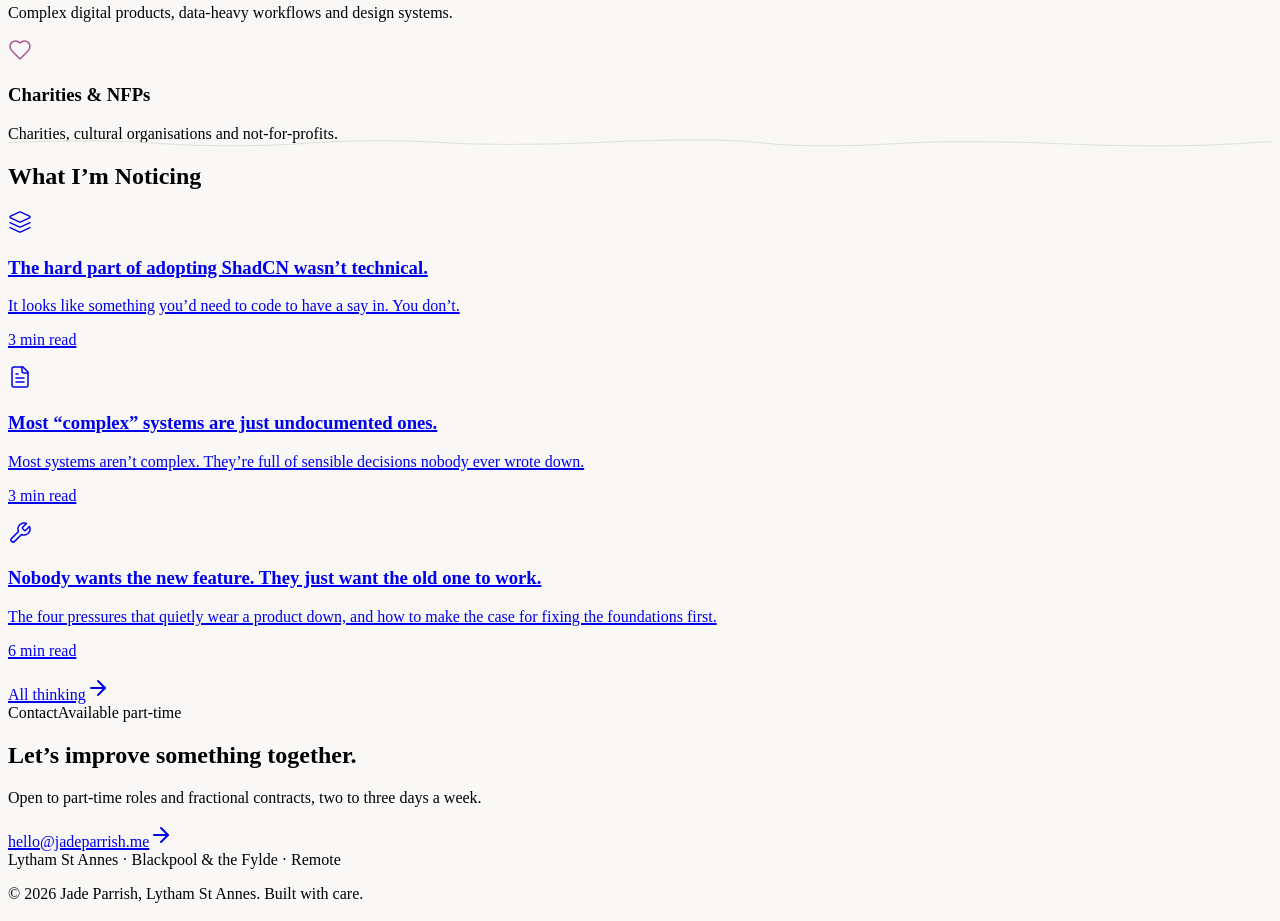
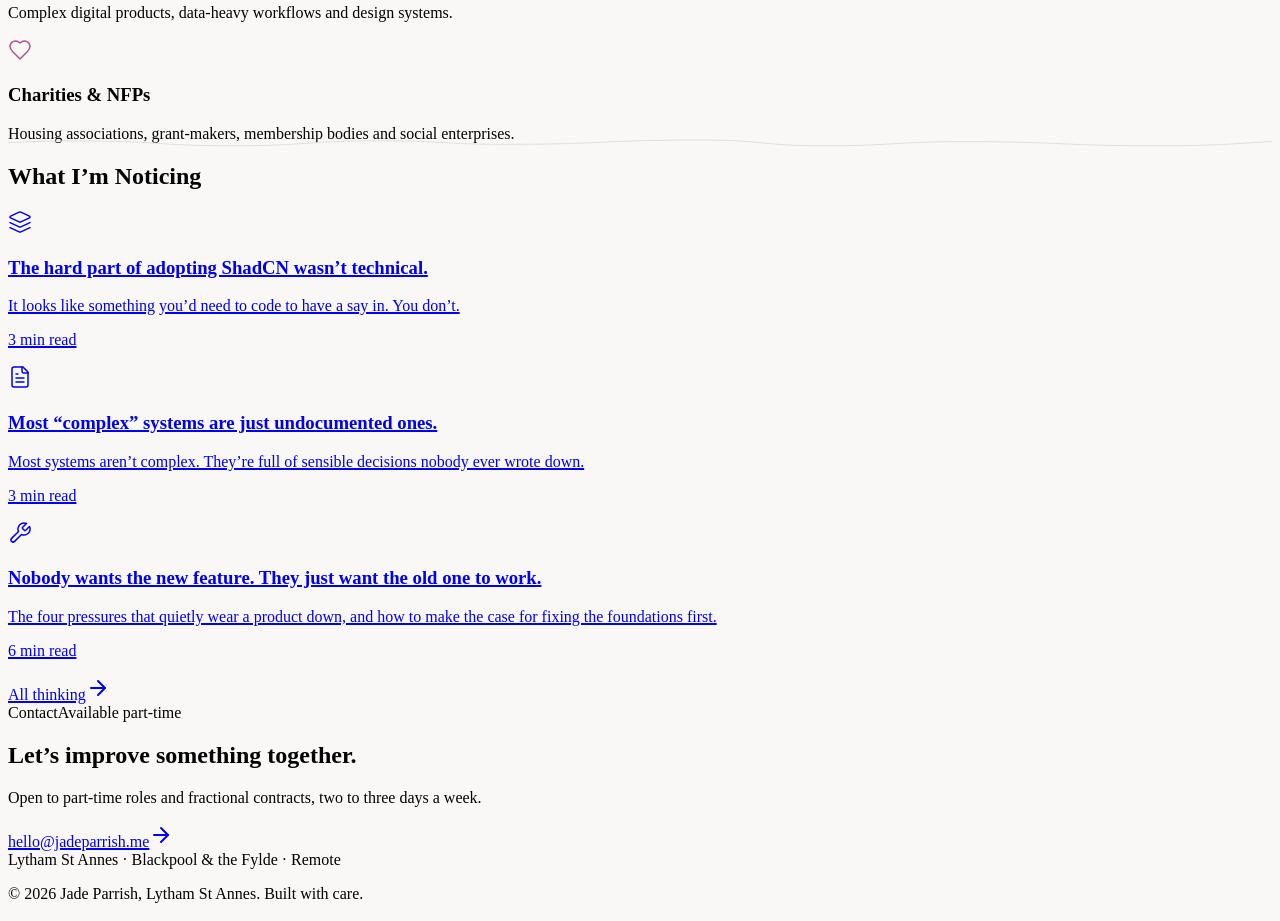
Before and after one commit to jadeparrish/portfolio, a Next.js app: page / in a window 1280 px wide. Shown: the part 7880-8801 px from the top of the page. Built offline with nearby package versions, Linux system fonts and the light colour scheme.

Commit message:
Update description for Charities & NFPs section

```diff
--- a/app/page.js
+++ b/app/page.js
@@ -102,7 +102,7 @@ const whoIWorkWith = [
   {
     icon: Heart,
     title: 'Charities & NFPs',
-    description: 'Charities, cultural organisations and not-for-profits.',
+    description: 'Housing associations, grant-makers, membership bodies and social enterprises.',
   },
 ];
 
```
